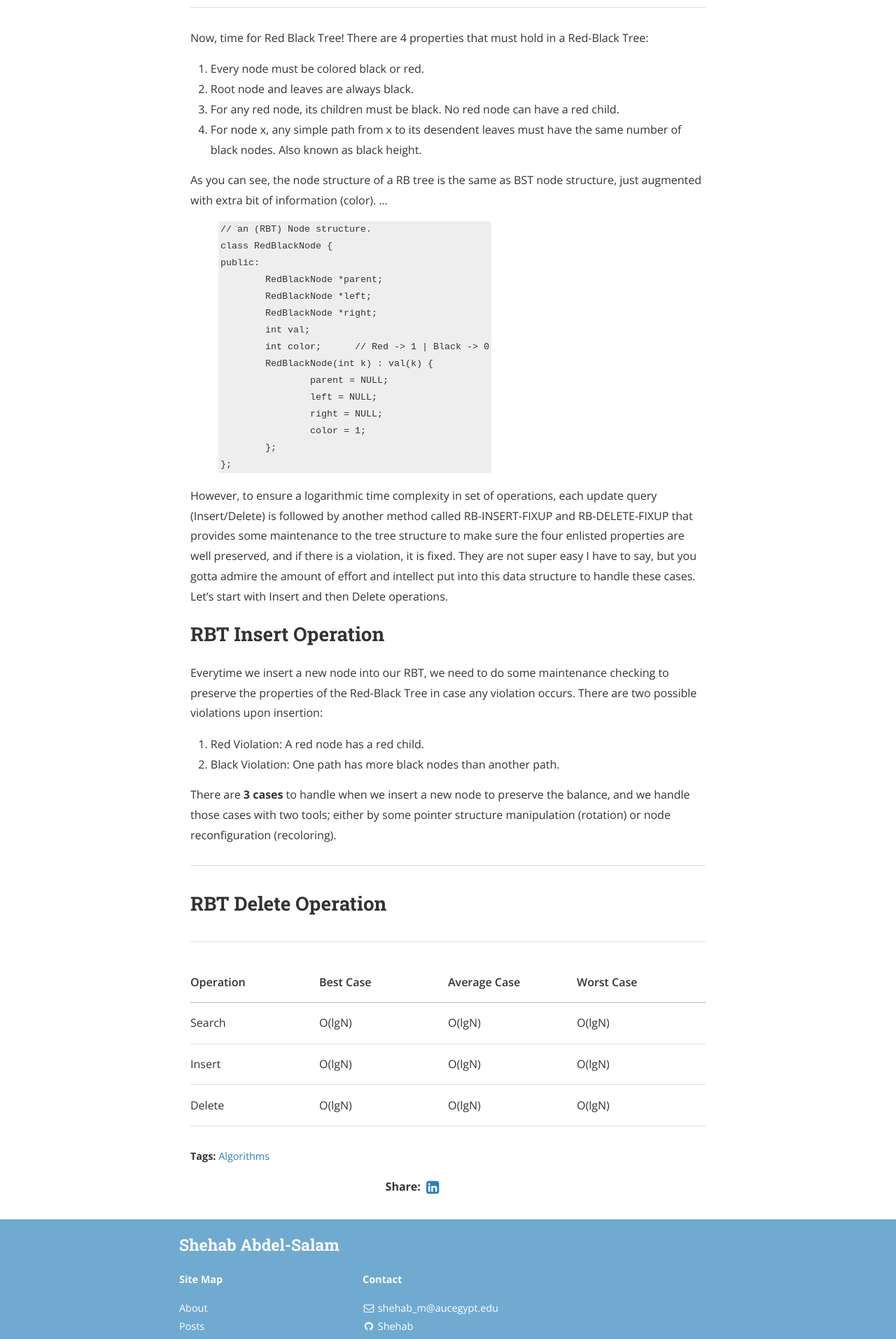
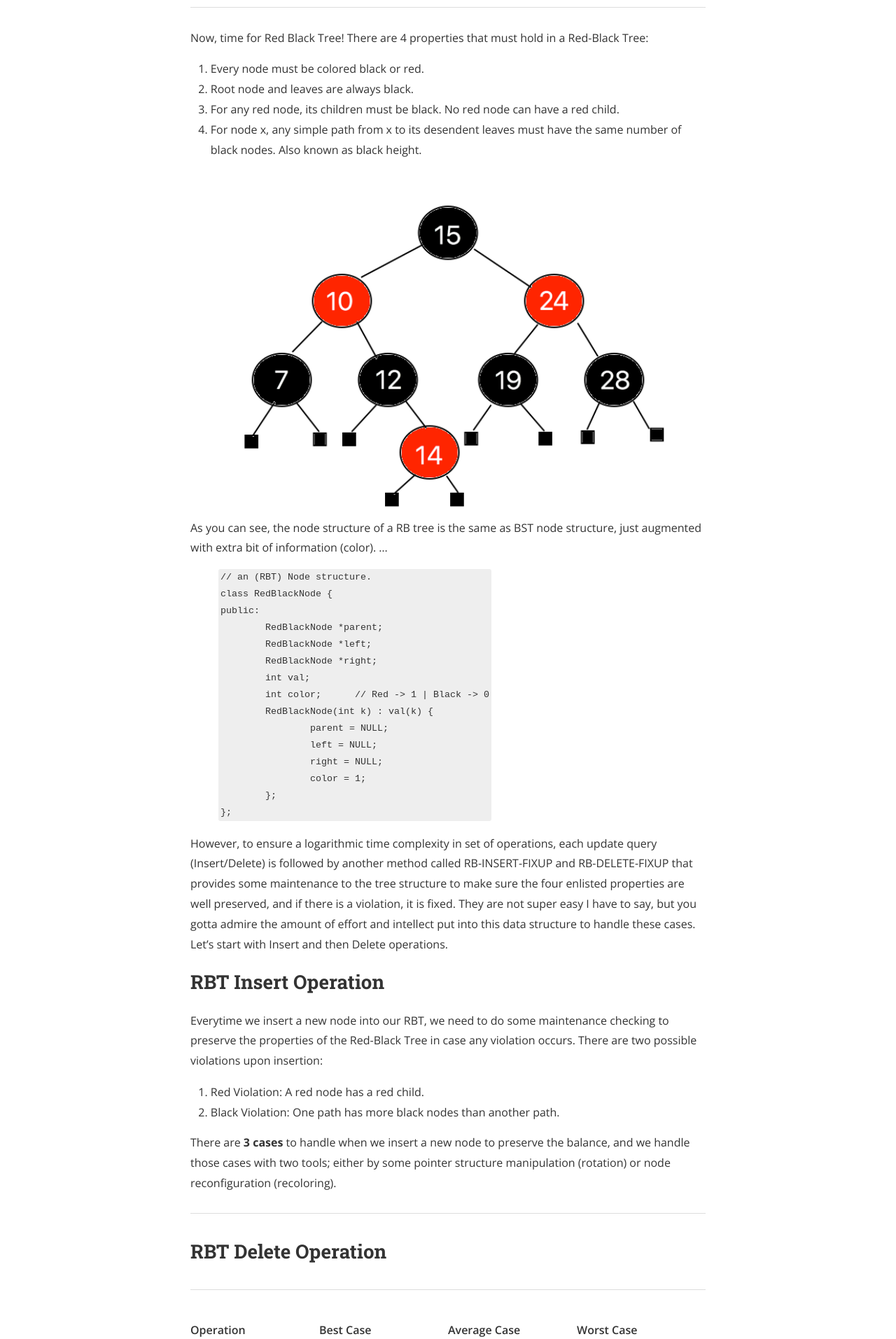
Before and after one commit to ShehabCE/shehabce.github.io, a Jekyll site: the page built from _posts/2018-10-20-Red-Black-Trees.markdown, in a window 1280 px wide. Shown: the part 2155-4068 px from the top of the page at 70% size. Built offline with Jekyll 4.4.1, drawn with Linux system fonts in a browser that asks for light colours; nearby versions of some CDN libraries; a style sheet for code colours, icons or effects is not loaded.

Commit message:
adding img

```diff
--- a/_posts/2018-10-20-Red-Black-Trees.markdown
+++ b/_posts/2018-10-20-Red-Black-Trees.markdown
@@ -71,6 +71,8 @@ There are 4 properties that must hold in a Red-Black Tree:
 <li>For any red node, its children must be black. No red node can have a red child.</li>
 <li>For node x, any simple path from x to its desendent leaves must have the same number of black nodes. Also known as black height.</li>
 </ol>
+
+<img src="/assets/posts/RBTree.png">
 As you can see, the node structure of a RB tree is the same as BST node structure, just augmented with extra bit of information (color).
 ...
 {% highlight c++ %}
```
